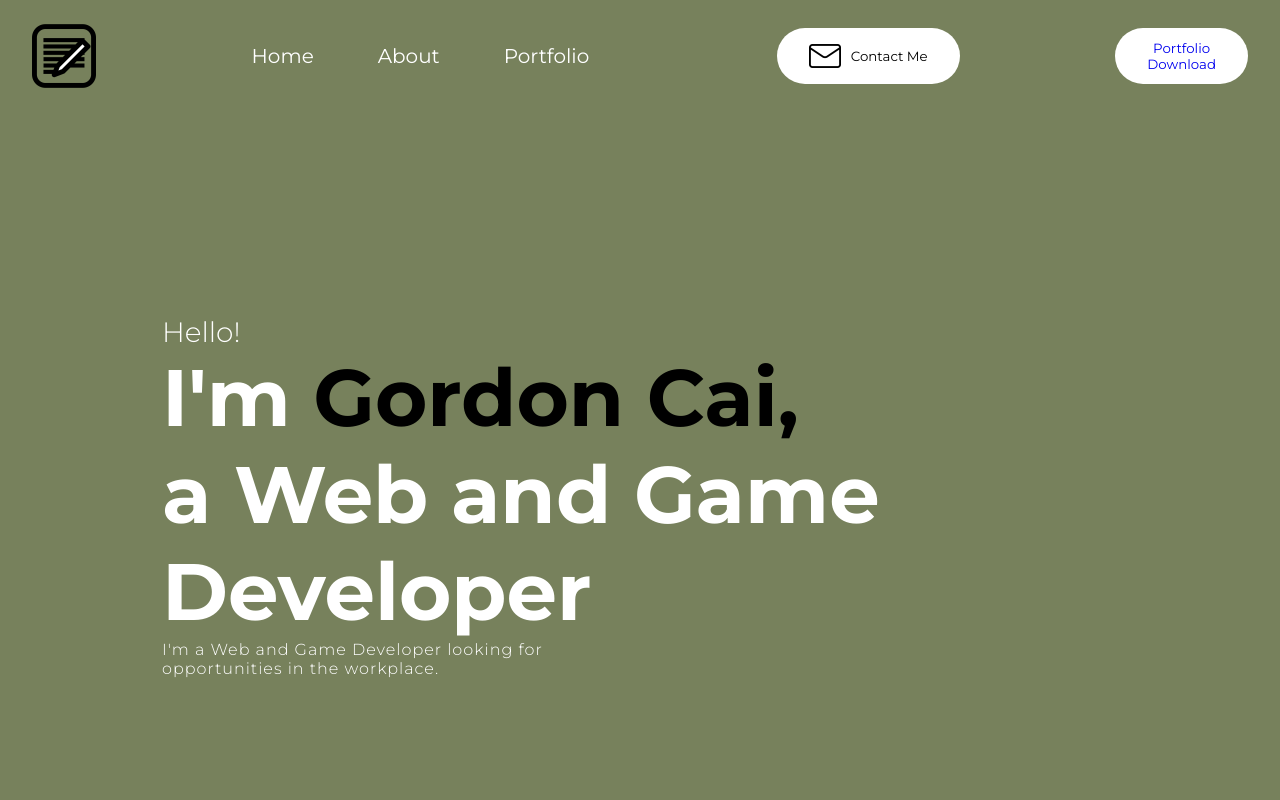
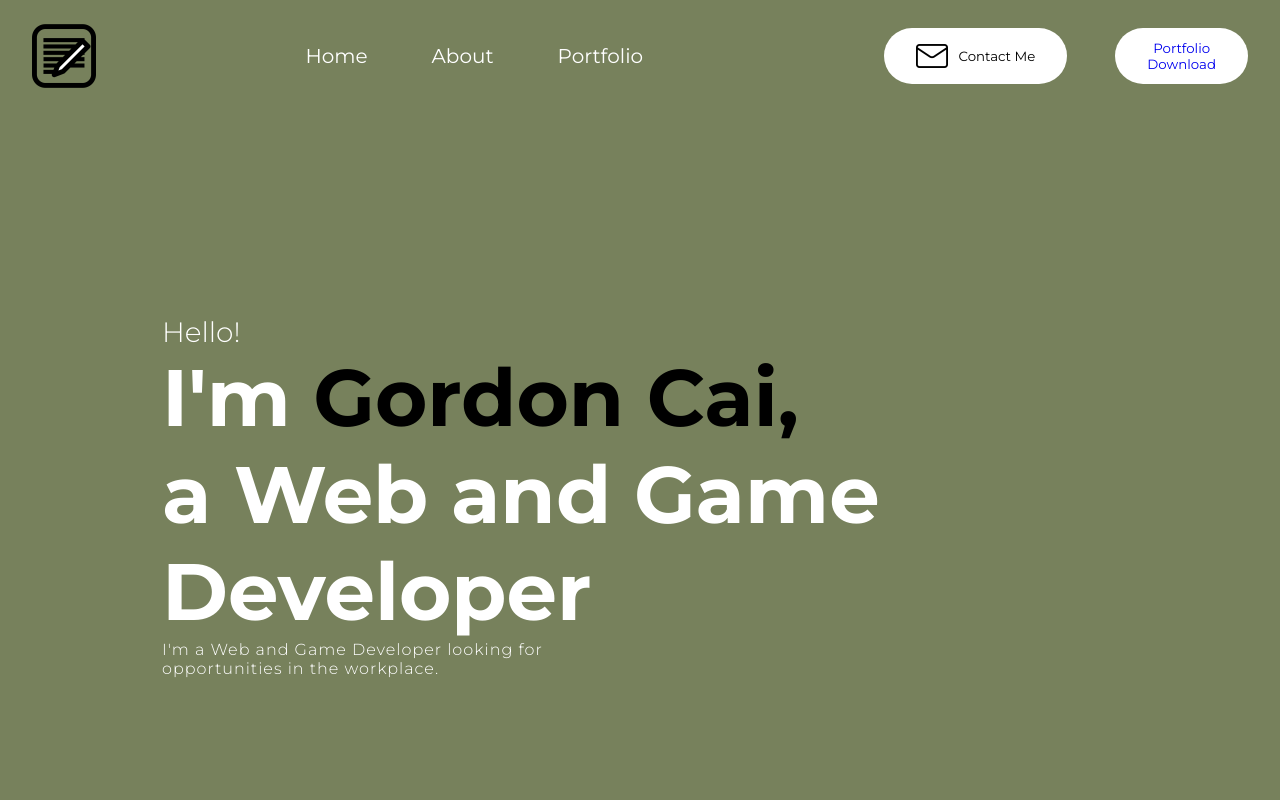
Before and after one commit to gocai/portfolio, a React (Create React App) app: page / in a window 1280 px wide. Shown: the top 800 px of the page. Built offline with nearby package versions, Linux system fonts and the light colour scheme.

Commit message:
Adjustment to Navbar buttons to be closer to each other

```diff
--- a/src/components/navbar/navbar.css
+++ b/src/components/navbar/navbar.css
@@ -2,7 +2,7 @@
     background: rgb(119,129,92);
     height: 5rem;
     width: 100vw;
-    max-width: 110rem;
+    max-width: 120rem;
     margin-top: 1rem;
     padding: 1rem 2rem;
     display: flex;
@@ -22,6 +22,11 @@
 }
 
 .desktopMenuListItem{
+    margin: 2rem;
+    cursor: pointer;
+    transition-duration: 0.3s;
+}
+.desktopMenuListButton{
     margin: 2rem;
     cursor: pointer;
     transition-duration: 0.3s;
@@ -65,7 +70,6 @@
     display: flex;
     align-items: center;
     justify-content: center;
-    padding: 0 2rem;
     border-radius: 12rem;
     transition-duration: 0.4s;
     cursor: pointer;
@@ -75,7 +79,11 @@
     background-color: rgb(134, 127, 127);
     color:white;
 }
-
+.buttonContainer {
+    display: flex;
+    align-items: center;
+    gap: 1rem;
+}
 @media screen and (max-width:840px){
     .desktopMenuListItem{
         font-size: 3vw;
--- a/src/components/navbar/navbar.js
+++ b/src/components/navbar/navbar.js
@@ -15,7 +15,8 @@ const Navbar = () => {
             <Link activeClass = 'active' to = 'about' spy = {true} smooth = {true} offset = {-50} duration={500} className="desktopMenuListItem">About</Link>
             <Link activeClass = 'active' to = 'works' spy = {true} smooth = {true} offset = {-5} duration={500} className="desktopMenuListItem">Portfolio</Link>
         </div>
-        <Link to='contactpage' spy={true} smooth={true} offset={-200} duration={500} className="desktopMenuListItem">
+        <div className='buttonContainer'>
+        <Link to='contactpage' spy={true} smooth={true} offset={-200} duration={500} className="desktopMenuListButton">
         <button className="contactMeButton">
         <img src={contactme} alt="Contact Me Icon" className="contactMeIcon" />
         Contact Me
@@ -24,6 +25,7 @@ const Navbar = () => {
         <button className="portfolioDownloadButton">
           <a href={pdf} target="_blank" rel="noreferrer">Portfolio<br />Download</a>
         </button>
+        </div>
     </nav>
   )
 }
```
